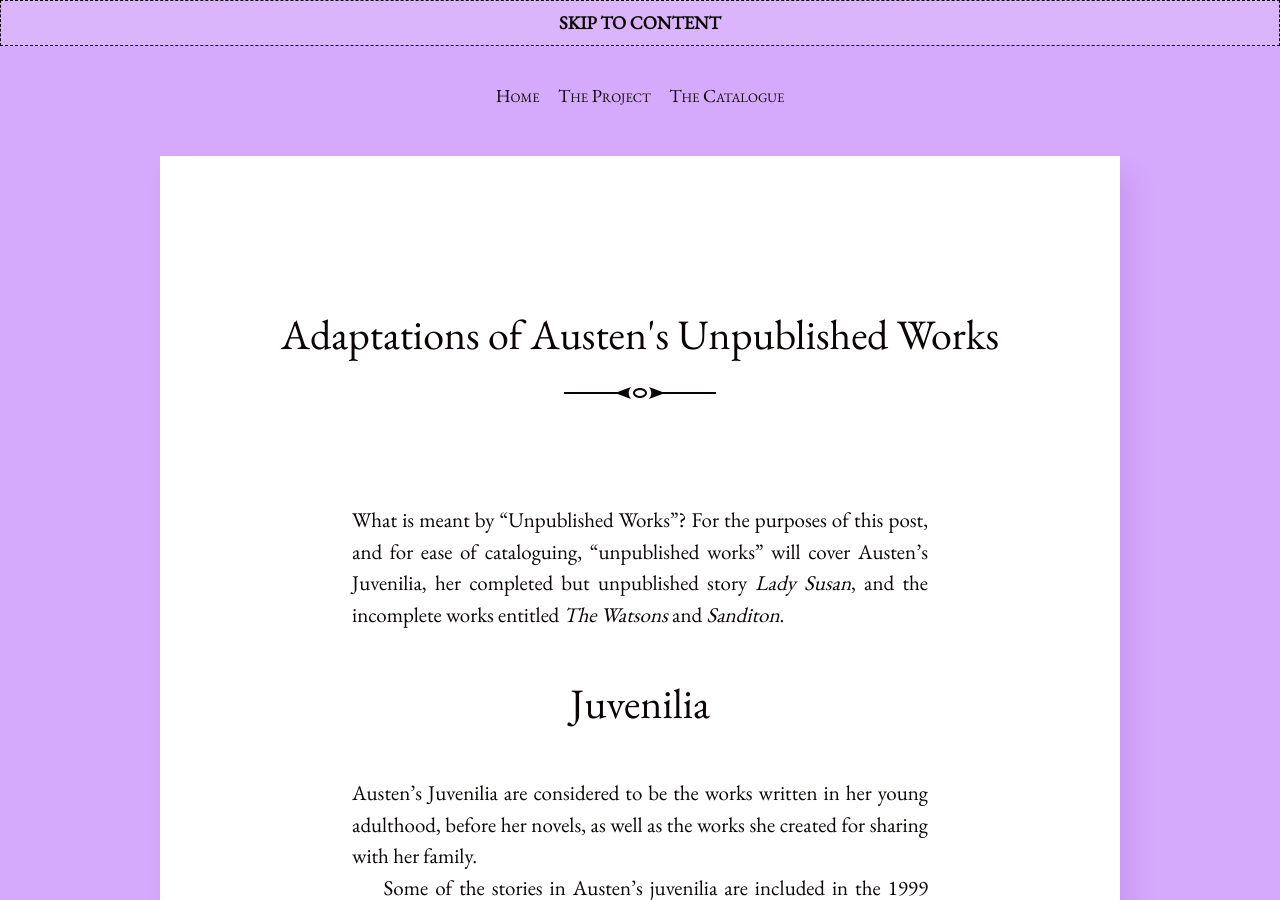
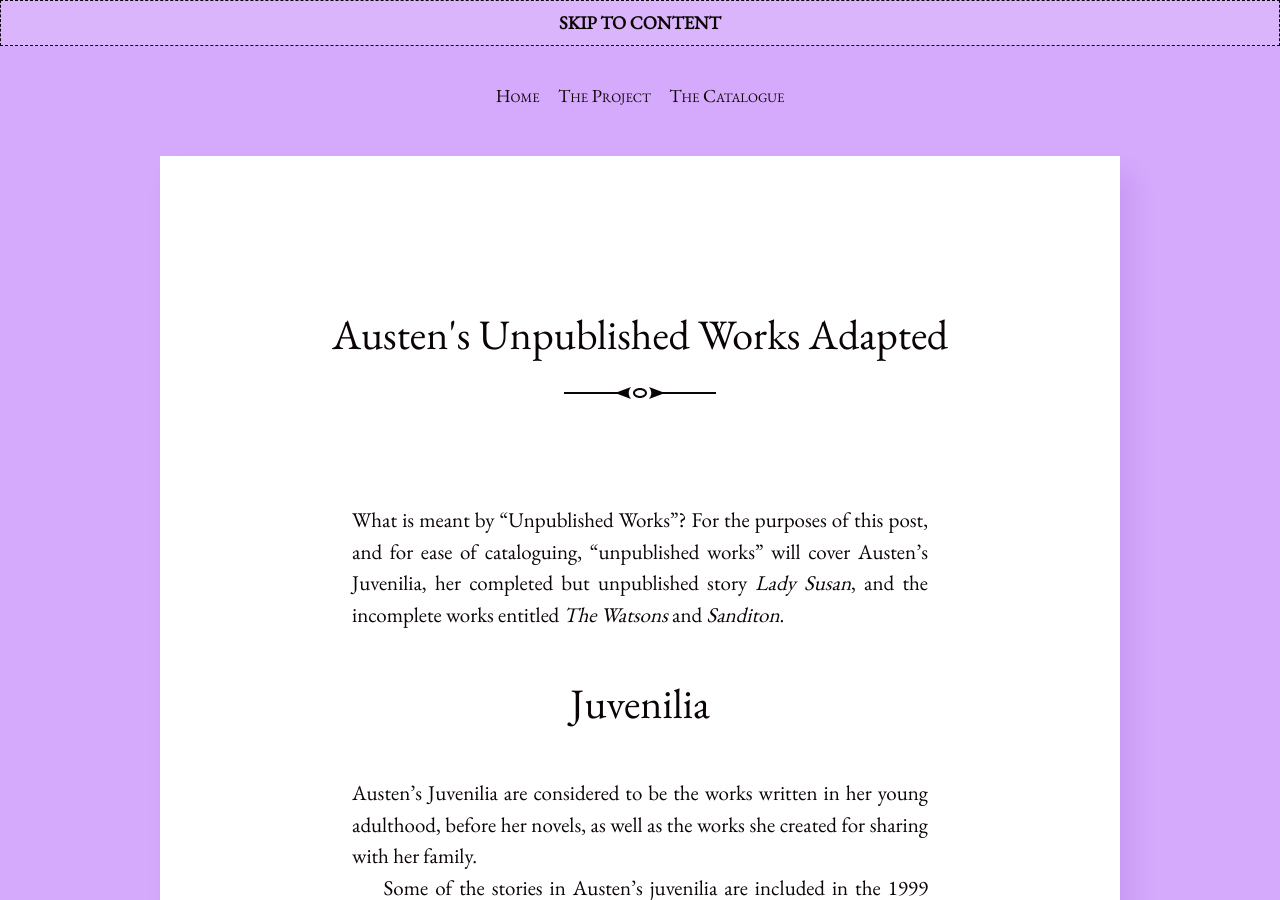
Before and after one commit to imangareeboo/Austen_Adaptations, a Jekyll site: the page built from _posts/2023-04-25-7.Juvenilia-and-Unfinished-Works.md, in a window 1280 px wide and 900 px high. Built offline with Jekyll 4.4.1, drawn with Linux system fonts in a browser that asks for light colours.

Commit message:
Update 2023-04-25-7.Juvenilia-and-Unfinished-Works.md

```diff
--- a/_posts/2023-04-25-7.Juvenilia-and-Unfinished-Works.md
+++ b/_posts/2023-04-25-7.Juvenilia-and-Unfinished-Works.md
@@ -1,6 +1,6 @@
 ---
 layout: post
-title: Adaptations of Austen's Unpublished Works
+title: Austen's Unpublished Works Adapted
 categories: literature
 ---
 
```
